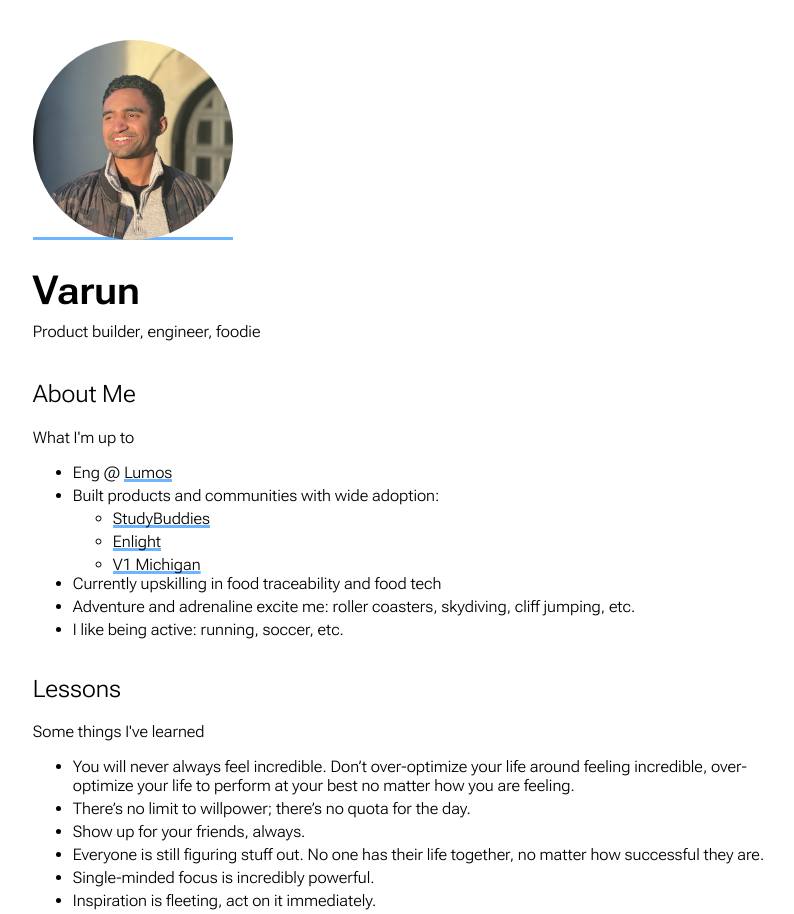
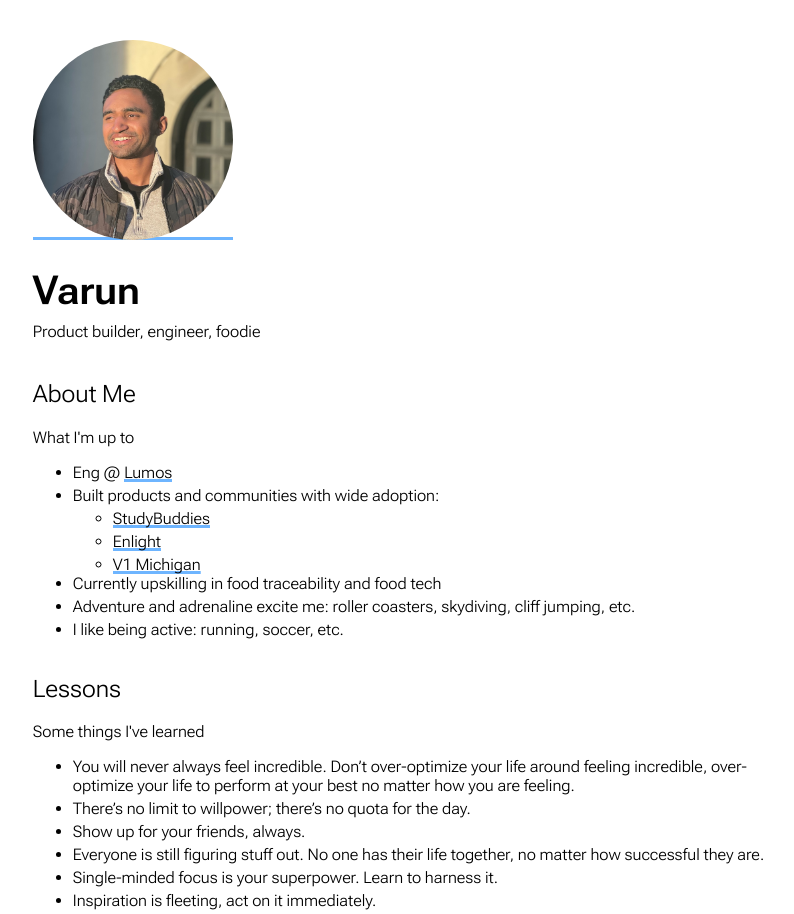
Before and after one commit to vjindal0112/website, a Next.js app: page / in a window 1280 px wide. Shown: the top 914 px of the page, without its empty margins (228-1022 px from the left). Built offline with nearby package versions, Linux system fonts and the light colour scheme.

Commit message:
fe: update single minded focus line

```diff
--- a/pages/index.tsx
+++ b/pages/index.tsx
@@ -42,7 +42,7 @@ const IndexPage = () => (
       <li>There’s no limit to willpower; there’s no quota for the day.</li>
       <li>Show up for your friends, always.</li>
       <li>Everyone is still figuring stuff out. No one has their life together, no matter how successful they are. </li>
-      <li>Single-minded focus is incredibly powerful.</li>
+      <li>Single-minded focus is your superpower. Learn to harness it.</li>
       <li>Inspiration is fleeting, act on it immediately. </li>
       <li>
         The mismatch of how difficult you expect something to be and how hard it is in reality is the source of most
```
